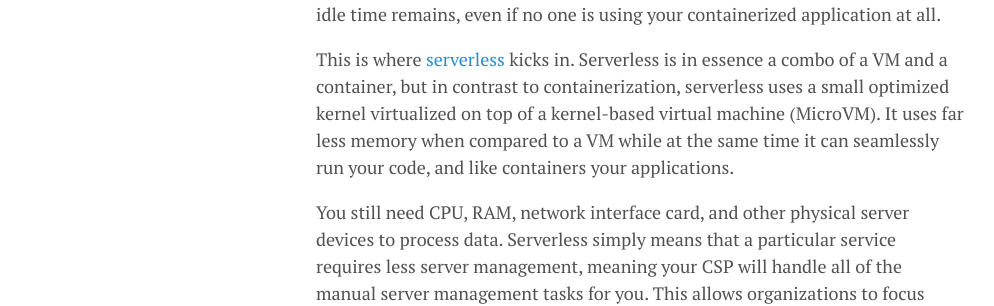
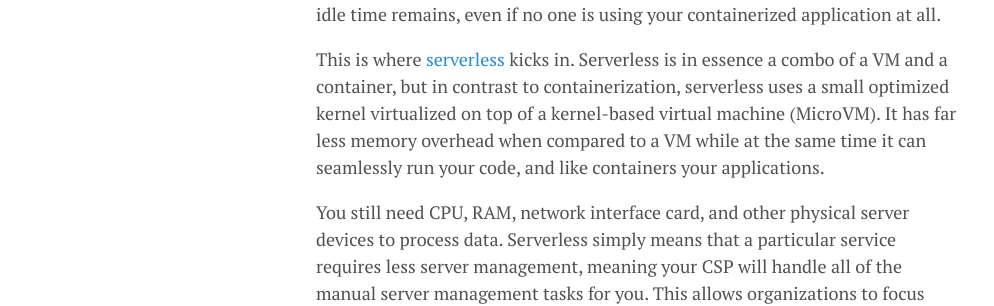
Before and after one commit to lgeurts/lgeurts.github.io, a Jekyll site: the page built from _posts/2022-03-29-what-is-serverless-computing.md, in a window 1280 px wide. Shown: the part 1054-1360 px from the top of the page, without its empty margins (0-994 px from the left). Built offline with Jekyll 4.4.1, drawn with Linux system fonts in a browser that asks for light colours; nearby versions of some CDN libraries; comment, search, counter and statistics services are not loaded.

Commit message:
Update 2022-03-29-what-is-serverless-computing.md

```diff
--- a/_posts/2022-03-29-what-is-serverless-computing.md
+++ b/_posts/2022-03-29-what-is-serverless-computing.md
@@ -21,7 +21,7 @@
 
 Although a container provides a significantly reduced startup time over a VM, it still has operating costs that you have to cover. The burden of paying active and idle time remains, even if no one is using your containerized application at all.
 
-This is where [serverless](https://aws.amazon.com/serverless/) kicks in. Serverless is in essence a combo of a VM and a container, but in contrast to containerization, serverless uses a small optimized kernel virtualized on top of a kernel-based virtual machine (MicroVM). It uses far less memory when compared to a VM while at the same time it can seamlessly run your code, and like containers your applications.
+This is where [serverless](https://aws.amazon.com/serverless/) kicks in. Serverless is in essence a combo of a VM and a container, but in contrast to containerization, serverless uses a small optimized kernel virtualized on top of a kernel-based virtual machine (MicroVM). It has far less memory overhead when compared to a VM while at the same time it can seamlessly run your code, and like containers your applications.
 
 You still need CPU, RAM, network interface card, and other physical server devices to process data. Serverless simply means that a particular service requires less server management, meaning your CSP will handle all of the manual server management tasks for you. This allows organizations to focus solely on their core business logic instead of just wasting time doing time-consuming server deployments and maintenance tasks that don’t add much value to the business.
 
```
